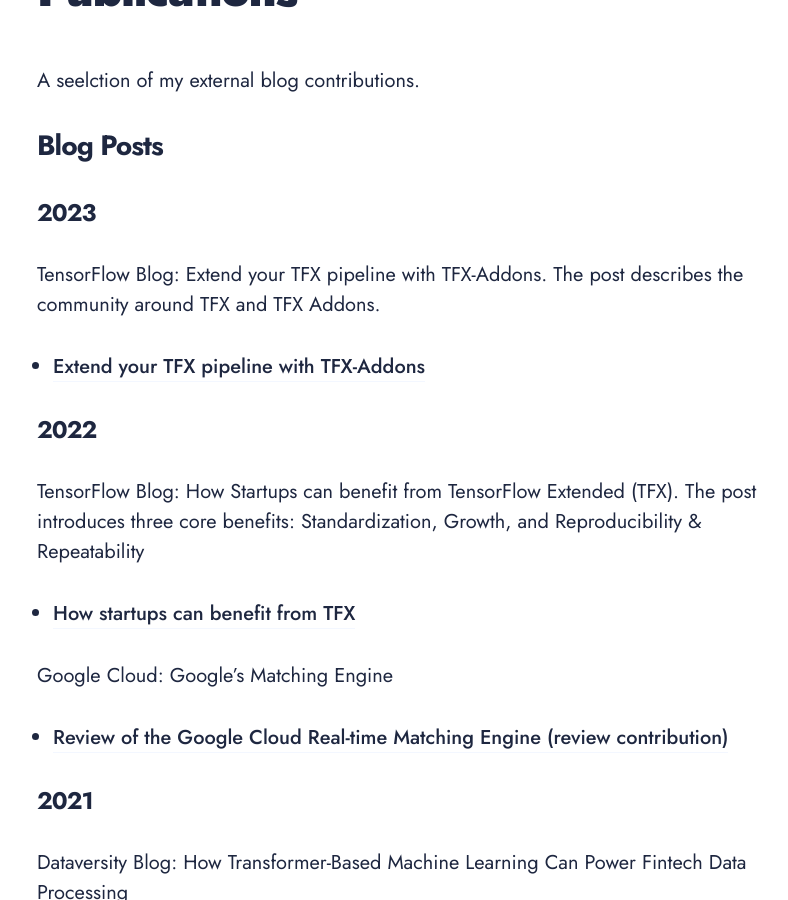
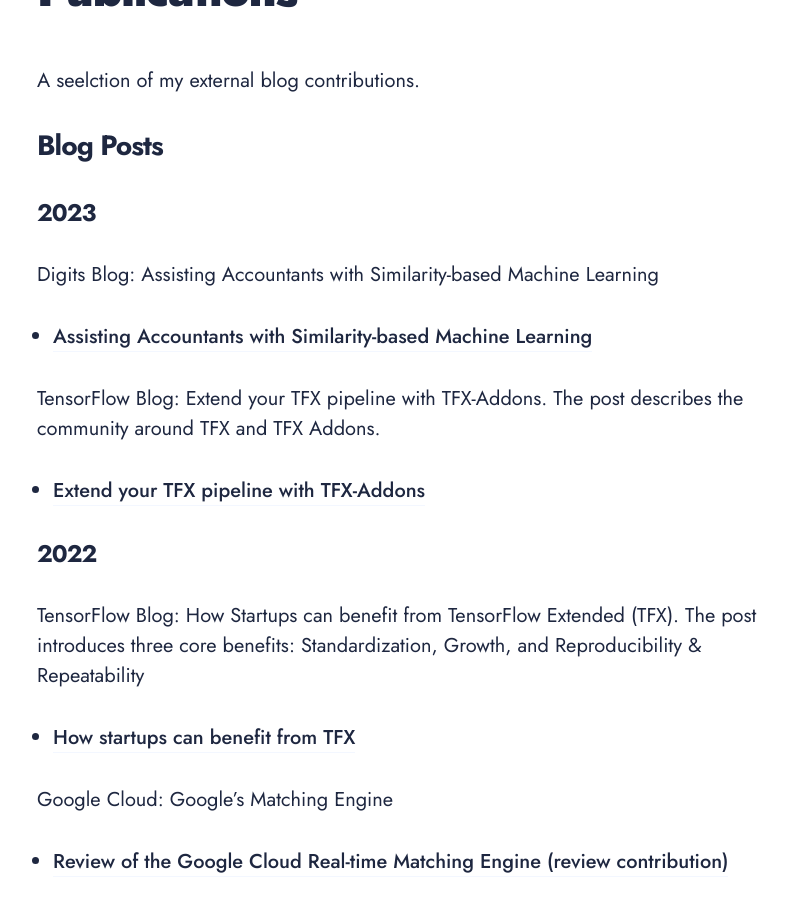
Before and after one commit to hanneshapke/hanneshapke.github.io, a Jekyll site: the page built from _pages/blogs.md, in a window 1280 px wide and 900 px high, scrolled down 828 px. Shown: the whole window, without its empty margins (223-1011 px from the left). Built offline with Jekyll 4.4.1, drawn with Linux system fonts in a browser that asks for light colours; nearby versions of some CDN libraries.

Commit message:
added latest blog post

```diff
--- a/_pages/blogs.md
+++ b/_pages/blogs.md
@@ -10,6 +10,9 @@
 ## Blog Posts
 
 ### 2023
+
+Digits Blog: Assisting Accountants with Similarity-based Machine Learning
+* [Assisting Accountants with Similarity-based Machine Learning](https://digits.com/developer/posts/assisting-accountants-with-similarity-based-machine-learning/)
 
 TensorFlow Blog: Extend your TFX pipeline with TFX-Addons. The post describes the community around TFX and TFX Addons.
 * [Extend your TFX pipeline with TFX-Addons](https://blog.tensorflow.org/2023/02/extend-your-tfx-pipeline-with-tfx-addons.html)
```
